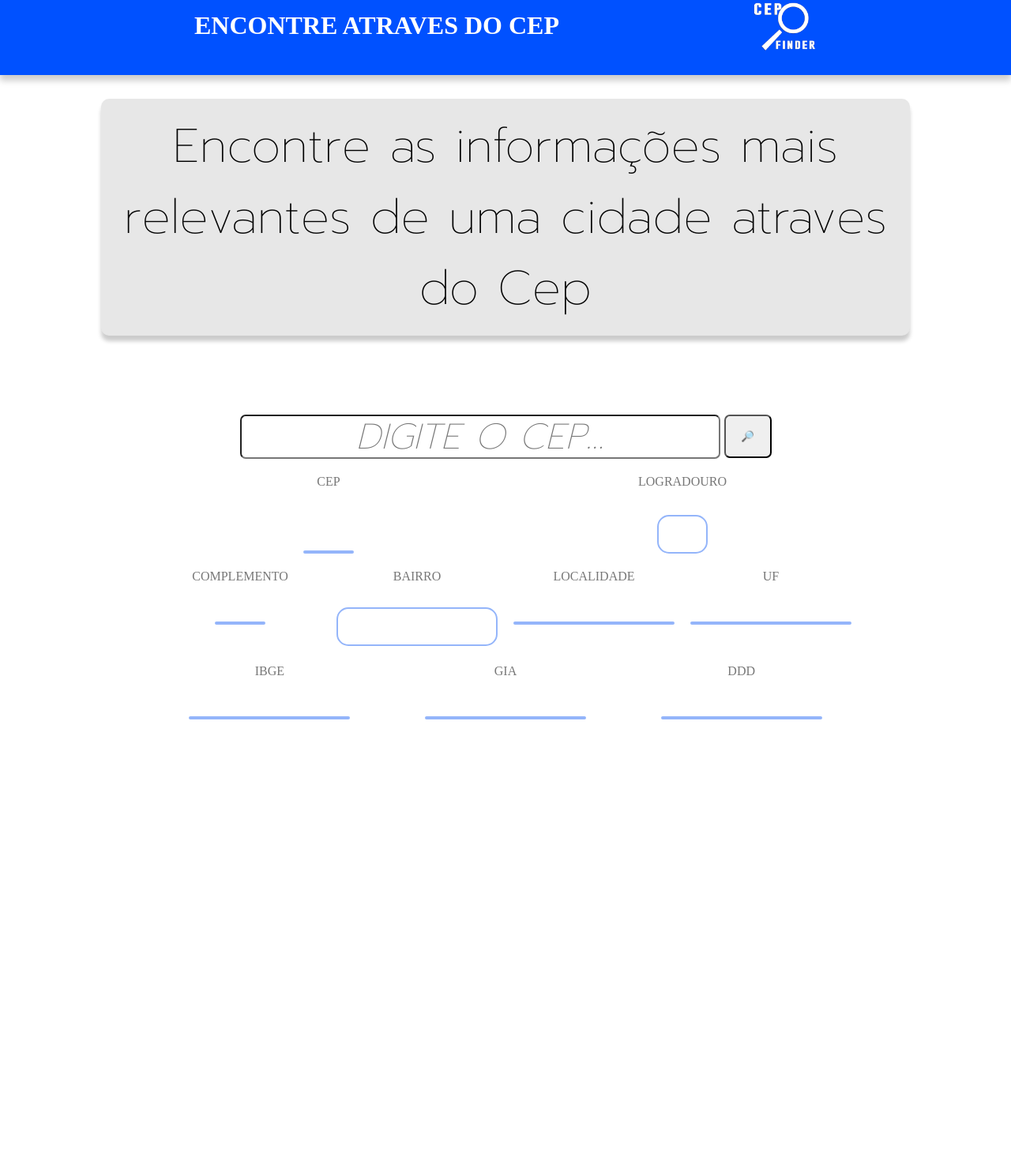
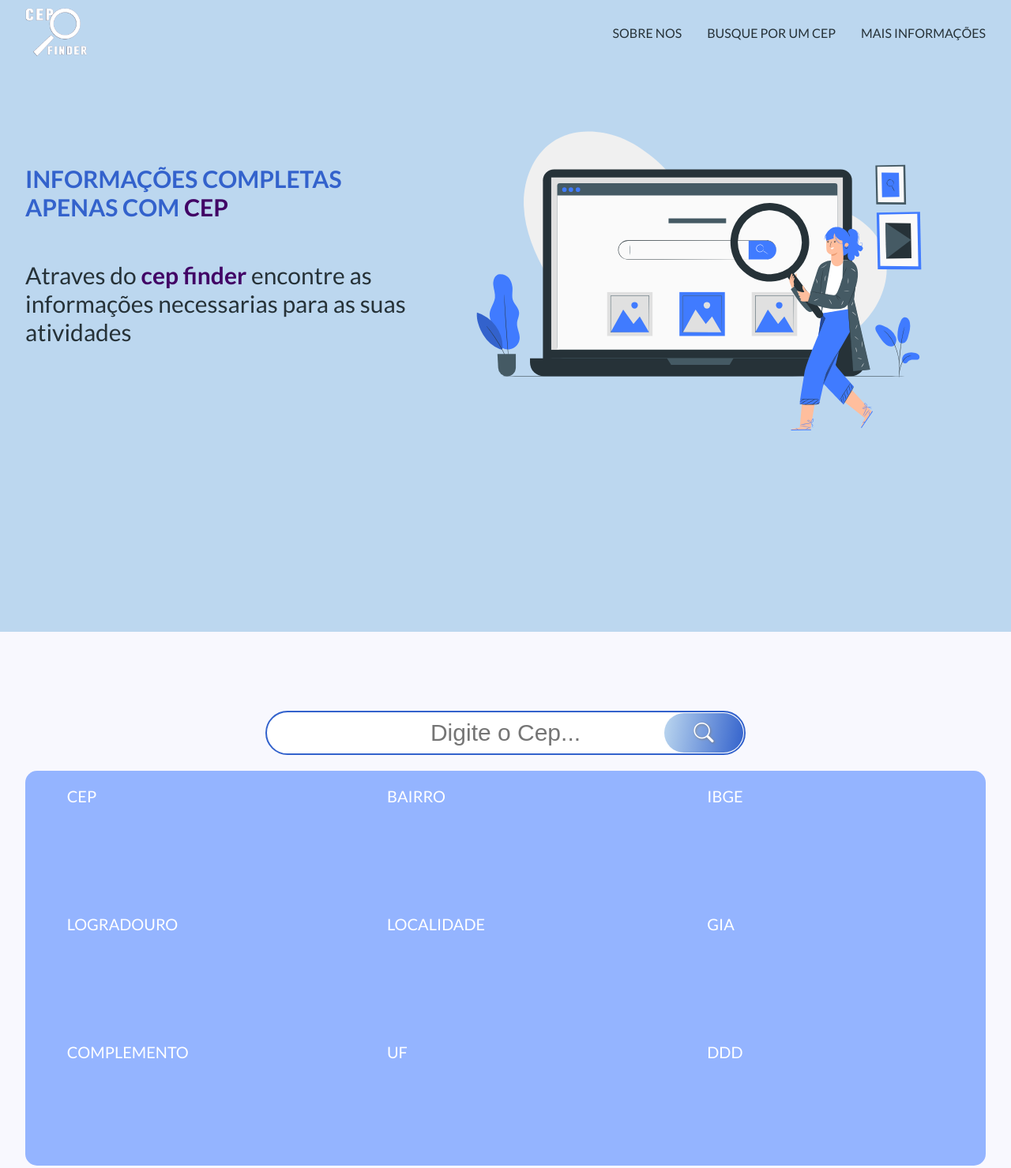
Before and after one commit to wenglesUx/Cep, a plain HTML site: page index.html in a window 1280 px wide. Shown: the top 1479 px of the page at 79% size. Before the commit the page ends 981 px from the top, so only its background shows below. Drawn offline with nearby package versions, Linux system fonts and the light colour scheme.

Commit message:
Atualização de funções e interface

```diff
--- a/index.html
+++ b/index.html
@@ -4,77 +4,87 @@
     <meta charset="UTF-8">
     <meta http-equiv="X-UA-Compatible" content="IE=edge">
     <meta name="viewport" content="width=device-width, initial-scale=1.0">
+    <link rel="shortcut icon" href="/imagem/location.png" type="image/x-icon">
     <link rel="stylesheet" href="/style.css">
+    <link rel="stylesheet" href="https://cdn.jsdelivr.net/npm/bootstrap-icons@1.10.3/font/bootstrap-icons.css">
     <title>consultor de cep</title>
 </head>
 <body>
-<div class="top-barr">
-    <h1>encontre atraves do cep</h1>
-    <img src="/imagem/cepfinder.png">
-</div>
 
-<div class="info"> Encontre as informações mais relevantes de uma cidade atraves do Cep</div>
-    <div class="box">
+<header id="home">
+    <div class="header container">
+        <div id="logo">
+            <img src="/imagem/cepfinder.png" alt="">
+        </div>
 
-        <div class="search_barr">
-            <input type="text" class="inputvalue" placeholder="Digite o Cep...">
-            <button type="submit" value="submit" class="button">🔎</button>
-        </div>
-        <div class="sec1">
-            <div class="column">
-                <in> CEP</in>
-                <div class="cep"></div>
-            </div>
-            <div class="column">
-                <in> LOGRADOURO</in>
-                <div class="logradouro"></div>
-
-            </div>
+        <nav class="menu">
+            <ul>
+                <a href="#home">Sobre nos</a>
+                <a href="#section">Busque por um cep</a>
+                <a href="#footer">Mais informações</a>
+            </ul>
+        </nav>
+    </div>
+    <div class="banner container">
+        <div id="leftSide">
+            <h1>
+                Informações completas apenas com <strong>cep</strong>
+            </h1>
+            <p>
+                Atraves do <strong>cep finder</strong>   encontre as informações
+                necessarias para  as suas atividades
+            </p>
 
         </div>
+        <div id="rightSide">
+            <div id="img">
+                <img src="/imagem/Search-pana.svg" alt="" id="bannerImg">
+            </div>
+        </div>
+    </div>
+</header>
+<section id="section">
+    <div class="sectionArea container" >
+        <div class="box">
 
+            <div class="search_barr">
+                <input type="text" class="inputvalue" placeholder="Digite o Cep...">
+                <button type="submit" value="submit" class="button">
+                    <i class="bi bi-search"></i>
+                </button>
+            </div>
+            <div class="infoArea">
+                <div id="fistColumn">
+                     <p>cep</p>
+                    <span class="cep"></span>
+                    <p>Logradouro</p>
+                    <span class="logradouro"></span>
+                    <p>complemento</p>
+                    <span class="complemento"></span>
 
-        <div class="sec2">
-            <div class="column">
-                <in> COMPLEMENTO</in>
-                <p class="complemento"></p>
+                </div>
+                <div id="thirdColumn">
+                    <p>bairro</p>
+                    <span class="bairro"></span>
+                    <p>localidade</p>
+                    <span class="localidade"></span>
+                    <p>uf</p>
+                    <span class="uf"></span>
+                </div>
+                <div id="secondColumn">
+                    <p>ibge</p>
+                    <span class="ibge"></span>
+                    <p>gia</p>
+                    <span class="gia"></span>
+                    <p>ddd</p>
+                    <span class="ddd"></span>
+                </div>
             </div>
-            <div class="column">
-                <in> BAIRRO</in>
-                <p class="bairro"></p>
-            </div>
-            <div class="column">
-                <in> LOCALIDADE</in>
-                <p class="localidade"></p>
-            </div>
-            <div class="column">
-                 <in> UF</in>
-                <p class="uf"></p>
-            </div>
-
-        </div>
-
-        <div class="sec3" >
-            <div class="column">
-                <in> IBGE</in>
-                 <p class="ibge"></p>
-            </div>
-            <div class="column">
-                <in> gia</in>
-                <p class="gia"></p>
-            </div>
-            <div class="column">
-                <in> ddd</in>
-                 <p class="ddd"></p>
-            </div>
-
-
-
-        </div>
-
-
-
     </div>
+</section>
+<footer id="footer">
+    <div class="footerArea container"></div>
+</footer>
 
 
 
--- a/script.js
+++ b/script.js
@@ -1,7 +1,7 @@
 var inputvalue = document.querySelector('.inputvalue')
 var button = document.querySelector('.button')
 var cep = document.querySelector('.cep')
-
+var load = document.querySelector('#load')
 var logradouro = document.querySelector('.logradouro')
 var complemento = document.querySelector('.complemento')
 var bairro = document.querySelector('.bairro')
@@ -10,14 +10,17 @@ var uf = document.querySelector('.uf')
 var ibge = document.querySelector('.ibge')
 var gia = document.querySelector('.gia')
 var ddd = document.querySelector('.ddd')
-var siafi = document.querySelector('.siafi')
 
-button.addEventListener('click',function(){
+
+button.addEventListener('click',runfunction)
+
+function runfunction(){
 
 fetch('https://viacep.com.br/ws/'+inputvalue.value+'/json/')
+
 .then(response => response.json())
 .then(data => {
-
+    load.classList.add('hide')
  var cepvalue = data['cep'];
  var logradourovalue = data['logradouro'];
  var complementovalue = data['complemento'];
@@ -29,7 +32,7 @@ fetch('https://viacep.com.br/ws/'+inputvalue.value+'/json/')
  var ibgevalue = data['ibge'];
  var giavalue = data['gia'];
  var dddvalue = data['ddd'];
- var siafivalue = data['siafi'];
+
 
 
  cep.innerHTML =cepvalue;
@@ -42,10 +45,16 @@ fetch('https://viacep.com.br/ws/'+inputvalue.value+'/json/')
  ibge.innerHTML =ibgevalue;
  gia.innerHTML =giavalue;
  ddd.innerHTML =dddvalue;
- siafi.innerHTML =siafivalue;
+
 
 
 })
-.catch(err => alert("cep não identificado"))
+}
+
+
+inputvalue.addEventListener('keydown',(e) =>{
+ if (e.keyCode !== 13)return
+        runfunction()
+
 
 })
--- a/style.css
+++ b/style.css
@@ -1,6 +1,11 @@
-@import url('https://fonts.googleapis.com/css2?family=Titillium+Web:ital,wght@0,200;0,400;1,200;1,400&display=swap');
-@import url('https://fonts.googleapis.com/css2?family=Prompt:wght@100;400&display=swap');
-
+@import url('https://fonts.googleapis.com/css2?family=Lato:wght@100;300;400;700&display=swap');
+::-webkit-scrollbar{
+    display: none;;
+}
+*{
+    transition:1s;
+    scroll-behavior: smooth;
+}
 body{
     padding:0;
     margin: 0;
@@ -9,38 +14,84 @@ body{
     flex-direction: column;
    align-items: center;
     overflow-x: hidden;
+    font-family: 'Lato', sans-serif;
+    transition:1s
 
 
 }
-.top-barr{
-    margin-top:-30px;
-    height: 125px;
+header{
+    height:100vh;
     width:100vw;
-    background-color: rgb(0, 81, 255);
-    box-shadow: 0px  7px 8px #ccc;
+    background-color:#bcd7ef;
+}
+.container{
+    padding:0 2rem;
+}
+.header{
+    display:flex;
+    align-items:center;
+    justify-content: space-between;
+}
+#logo img{
+    height:80px;
+}
 
+ul{
+     width:600px;
     display: flex;
-    flex-direction: row;
+    justify-content: flex-end;
+    gap:2rem
+}
+ul a{
+    gap:1rem;
+    text-decoration:none;
+    text-transform:uppercase;
+    color:#263238;
+    transition:0.5s;
+    border-bottom:1px solid transparent
+
+}
+ul a:hover{
+    color:#5b5c5d;
+    border-bottom:1px solid white
+}
+.banner{
+    display:flex;
+}
+#leftSide{
+    flex:1;
+    display:flex;
+    justify-content: center;
     align-items: center;
-    justify-content: space-evenly;
-    font-family: 'Titillium';
+    flex-direction: column;
+}
+strong{
+    font-weight:bold;
+    color:#410265
+}
 
-
+#left-side, p{
+    font-size:30px;
+    color:#263238;
 }
  h1{
     text-transform: uppercase;
-color:white;
+    font-size:30px;
+    color:#3362cc
+}
+#rightSide{
+    width:60%;
 
 }
-img{
-    width:80px;
-    height: 80px;
+
+ #bannerimg{
+    height:600px;
 }
+
 .info{
     font-family: 'Prompt';
     font-size: 60px;
     font-weight: 100;
-
     background-color:rgb(231, 231, 231);
     border-radius: 10px;
     box-shadow: 0px  7px 5px #ccc;
@@ -49,6 +100,11 @@ img{
     padding: 15px 0px;
     margin-top: 30px;
 
+}
+section{
+    background-color: #f8f8fe;
+    width:100vw;
+    height: 100vh;
 }
 .box{
     display:flex;
@@ -61,94 +117,72 @@ img{
 .search_barr{
     flex-direction: row;
     display: flex;
+    position: relative;
 
 }
 
 .inputvalue{
+
     margin-top: 100px;
     width: 600px;
     height:50px;
     text-align: center;
-    font-size: 45px;
-    border-radius: 7px;
-    text-transform: uppercase;
-    font-style: italic;
-    font-family: 'Prompt';
-    font-weight: 100;
+    font-size: 30px;
+    border-radius: 30px;
+    color:#7b7a7a;
+    font-weight:100;
+    border:2px solid #3362cc;
+    outline: none;
 }
-#simbol{
-    height: 120px;
-}
+
 .button{
-    border-radius: 7px;
-    margin-left: 5px;
-    margin-top: 100px;
-    height:55.1px;
-    width: 60px;
-}
-.cep,.logradouro,  .complemento{
-    font-size:30px;
-    text-align:center;
-    font-size:30px;
-    font-style: italic,;
-    font-family: 'Titillium';
-    width: auto;
-    padding:0 30px;
-   border: 2px solid  #94b5fa;
-   color:rgb(119, 119, 119);
-   border-radius: 15px;
+    position: absolute;
+    width:100px;
+    border-radius: 30px;
+    margin-right: 3px;
+    margin-top: 103px;
+    right:0;
+    height:50px;
+    outline: none;
+    border:none;
+    background-image: linear-gradient(-80deg,#3362cc,#bcd7ef);
+    font-size: 25px;
+    color:white;
+    text-shadow:1px 1px 3px gray;
 
 }
 
-
-
-.logradouro{
-    min-height: 45px;
-    overflow-x: hidden;
+.infoArea{
+    background-color: #94b4ff;
+    width:100%;
+    height:500px;
+    margin-top:20px;
+    border-radius:15px;
+    display: flex;
+    justify-content: space-around;
 
 }
-.complemento{
-
+.infoArea p{
+    text-transform: uppercase;
+    color:white;
+    font-size: 20px;
 }
-.bairro{
-    min-height: 45px;
-    overflow-x: hidden;
-
-
+.infoArea span{
+    width:100%;
+    height:50px;
+    font-size: 30px;
+    color:#263238;
 }
-.localidade{}
-
-.sec1, .sec2, .sec3{
-    width: 70vw;
-
-    display:flex;
-    padding-top:20px;
+#fistColumn,
+#secondColumn,
+#thirdColumn{
+    display: flex;
+    gap:1.5rem;flex-direction: column;
+    width:300px
 }
-.column{
-    height:100px;
-    width:70vw;
-
-    flex-direction: column;
-    justify-content: space-between;
-    display: flex;
-    align-items: center;
-
+footer{
+    background-color:#3362cc;
+    margin-top:50vh;
+    height:50vh;
+    width:100vw
 }
-in{
-    text-transform: uppercase;
-    color:#777
-}
-p{
-    text-align:center;
-    font-size:30px;
-    font-style: italic,;
-    font-family: 'Prompt';
-    width: 200px;
-
-   border: 2px solid  #94b5fa;
-   color:rgb(119, 119, 119);
-   border-radius: 15px;
-
-
-
-}
```
Also changed, not shown: imagem/Search-pana.svg (added), imagem/location.png (added), 1 other file. Lines whose indentation alone changed are shown as unchanged.
